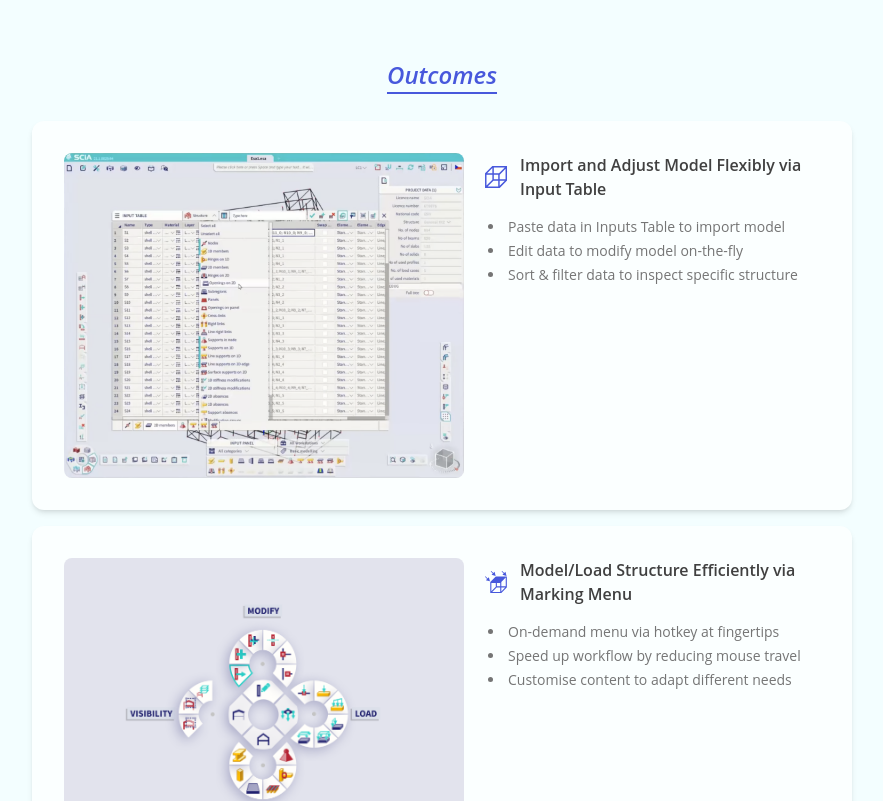
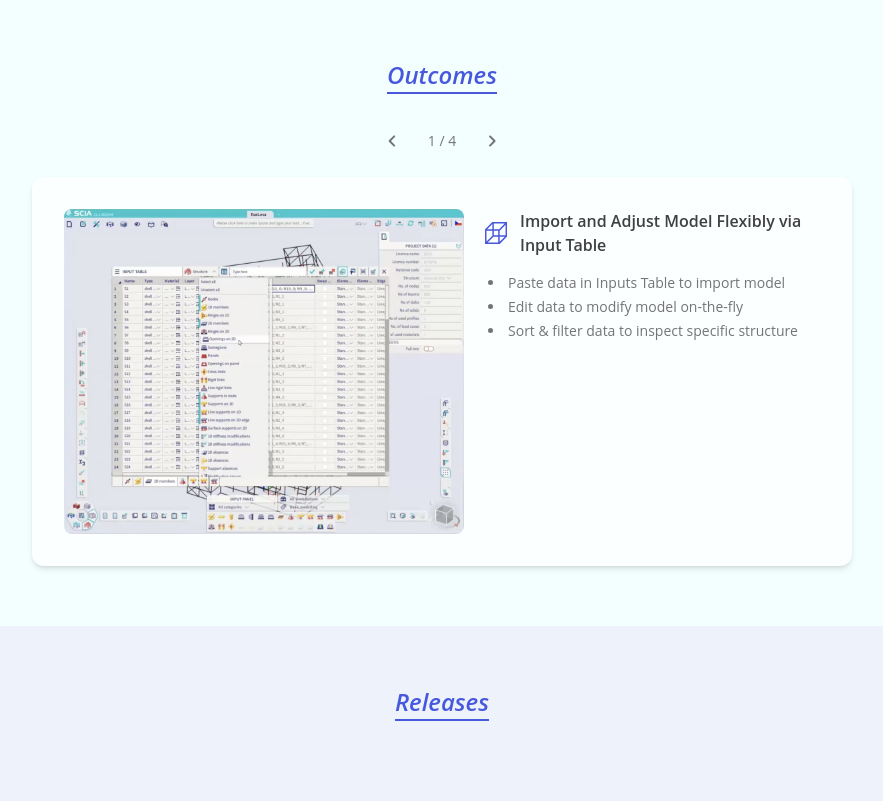
Before and after one commit to Wenying0808/website, a Next.js app: page /pages/Work/SciaEngineer in a window 1280 px wide. Shown: the part 2200-3001 px from the top of the page, without its empty margins (198-1081 px from the left). Built offline with nearby package versions, Linux system fonts and the light colour scheme.

Commit message:
feat:/card control

```diff
--- a/src/app/components/IconButtonWithTooltip/IconButtonWithTooltip.tsx
+++ b/src/app/components/IconButtonWithTooltip/IconButtonWithTooltip.tsx
@@ -2,12 +2,13 @@ import { IconButton, Tooltip } from "@mui/material"
 
 interface Props {
     icon: React.ReactElement,
-    label: string,
+    label?: string,
+    onClick?: () => void,
 }
-export const IconButtonWithTooltip = ({ icon, label }: Props) => {
+export const IconButtonWithTooltip = ({ icon, label, onClick }: Props) => {
     return(
         <Tooltip title={label} placement="top">
-            <IconButton className="text-icon-light dark:text-icon-dark hover:text-primary-light dark:hover:text-icon-dark hover:bg-iconButtonHover-light dark:hover:bg-iconButtonHover-dark">
+            <IconButton className="text-icon-light dark:text-icon-dark hover:text-primary-light dark:hover:text-icon-dark hover:bg-iconButtonHover-light dark:hover:bg-iconButtonHover-dark" onClick={onClick}>
                 {icon}
             </IconButton>
         </Tooltip>
--- a/src/app/pages/Work/SciaEngineer/page.tsx
+++ b/src/app/pages/Work/SciaEngineer/page.tsx
@@ -1,3 +1,5 @@
+'use client'
+
 import { NavBar } from "@/app/components/NavBar/NavBar";
 import { Footer } from "@/app/components/Footer/Footer";
 import { SectionLanding } from "@/app/components/SectionLanding/SectionLanding";
@@ -9,11 +11,16 @@ import { SciaEngineerStructureIcon } from "@/app/components/icons/SciaEngineerSt
 import { SciaEngineerLoadIcon } from "@/app/components/icons/SciaEngineerLoad/SciaEngineerLoad";
 import { SciaEngineerResultsIcon } from "@/app/components/icons/SciaEngineerResults/SciaEngineerResults";
 import { MediaPlayer } from "@/app/components/MediaPlayer/MediaPlayer";
+import { useState } from "react";
+import { IconButton } from "@mui/material";
+import { IconButtonWithTooltip } from "@/app/components/IconButtonWithTooltip/IconButtonWithTooltip";
+import NavigateBeforeRoundedIcon from '@mui/icons-material/NavigateBeforeRounded';
+import NavigateNextRoundedIcon from '@mui/icons-material/NavigateNextRounded';
 
 export default function SciaEngineerPage() {
     const features = [
         {
-            img:"/images/img_work-SciaEngineer-feature-inputTable.png",
+            img: "/images/img_work-SciaEngineer-feature-inputTable.png",
             icon: <SciaEngineerStructureIcon/>,
             title: "Import and Adjust Model Flexibly via Input Table",
             description: [
@@ -23,7 +30,7 @@ export default function SciaEngineerPage() {
             ]
         },
         {
-            img:"/images/img_work-SciaEngineer-feature-markingMenu.png",
+            img: "/images/img_work-SciaEngineer-feature-markingMenu.png",
             icon: <SciaEngineerLoadIcon/>,
             title: "Model/Load Structure Efficiently via Marking Menu",
             description: [
@@ -33,7 +40,7 @@ export default function SciaEngineerPage() {
             ]
         },
         {
-            img:"/images/img_work-SciaEngineer-feature-resultsTable.png",
+            img: "/images/img_work-SciaEngineer-feature-resultsTable.png",
             icon: <SciaEngineerResultsIcon/>,
             title: "Make informative and transparent decisions via Results Table",
             description: [
@@ -43,7 +50,7 @@ export default function SciaEngineerPage() {
             ]
         },
         {
-            img:"/images/img_work-SciaEngineer-feature-maxScreen.png",
+            img: "/images/img_work-SciaEngineer-feature-maxScreen.png",
             icon: <SciaEngineerStructureIcon/>,
             title: "Minimize the UI components",
             description: [
@@ -65,6 +72,14 @@ export default function SciaEngineerPage() {
         },
     ]
 
+    const [currentFeatureCardIndex, setCurrentFeatureCardIndex] = useState(0);
+    const handleNextFeatureCard = () => {
+        setCurrentFeatureCardIndex((prevIndex) => ((prevIndex === features.length - 1) ? 0 : (prevIndex + 1) % features.length))
+    };
+    const handlePreviousFeatureCard = () => {
+        setCurrentFeatureCardIndex((prevIndex) => (prevIndex === 0 ? features.length - 1 : (prevIndex - 1) % features.length))
+    };
+
     return(
         <div className="flex flex-col dark:bg-background-dark-0">
             <NavBar/>
@@ -75,17 +90,30 @@ export default function SciaEngineerPage() {
                     <SectionParagraph paragraph="SCIA Engineer enables civil engineers to model, analyze, visualize data, and iteratively optimize structural designs for optimal solutions."/>
                 </div>
                 <div className="flex flex-col gap-section-s sm:gap-section-l place-items-center w-full p-section-s sm:p-section-l bg-background-light-3 dark:bg-background-dark-3">
-                    <SectionTitle title="Workflows & Challenges "/>
+                    <SectionTitle title="Workflows & Challenges"/>
                     <SectionParagraph paragraph="Civil engineers aim to create sustainable and resilient infrastructures through iterating the structural design through loading various conditions for testing and conducting analyses of the outcomes. Here are the main workflows and identified pain points:"/>
                     <Image src="/images/img_work-SciaEngineer-workflow-lightMode.png" alt="workflow" width={600} height={800} className="block dark:hidden"/>
                     <Image src="/images/img_work-SciaEngineer-workflow-darkMode.png" alt="workflow" width={600} height={800} className="hidden dark:block"/>
                 </div>
                 <div className="flex flex-col gap-section-s sm:gap-section-l place-items-center w-full p-section-s sm:p-section-l bg-background-light-2 dark:bg-background-dark-2">
                     <SectionTitle title="Outcomes"/>
-                    <div className="flex flex-col gap-4">
-                        {features.map(item => (
-                            <SciaEngineerFeatureCard key={item.title} img={item.img} icon={item.icon} title={item.title} description={item.description}/>
-                        ))}
+
+                    <div className="flex flex-col gap-4 place-items-center justify-center">
+                        <div className="flex flex-row gap-4 place-items-center justify-center">
+                            <IconButtonWithTooltip icon={<NavigateBeforeRoundedIcon/>} onClick={handlePreviousFeatureCard} />
+                            <div className="text-xs sm:text-sm text-paragraph-light dark:text-paragraph-dark">
+                                {(currentFeatureCardIndex + 1 )} / {features.length}
+                            </div>
+                            <IconButtonWithTooltip icon={<NavigateNextRoundedIcon/>} onClick={handleNextFeatureCard} />
+                        </div>
+                        <SciaEngineerFeatureCard
+                            key={features[currentFeatureCardIndex].title}
+                            img={features[currentFeatureCardIndex].img}
+                            icon={features[currentFeatureCardIndex].icon}
+                            title={features[currentFeatureCardIndex].title}
+                            description={features[currentFeatureCardIndex].description}
+                        />
+
                     </div>
                 </div>
                 <div className="flex flex-col gap-section-s sm:gap-section-l place-items-center w-full p-section-s sm:p-section-l bg-background-light-3 dark:bg-background-dark-3">
```
